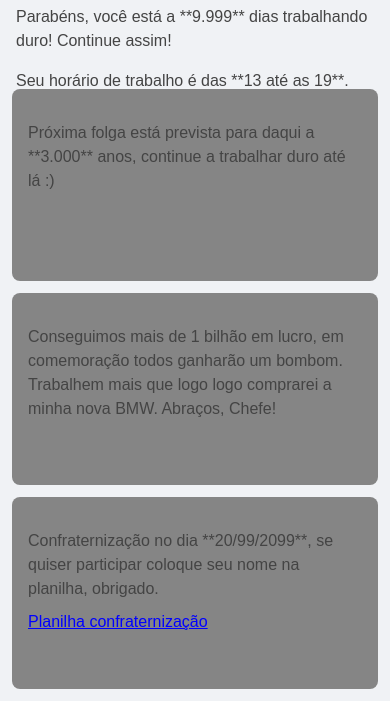
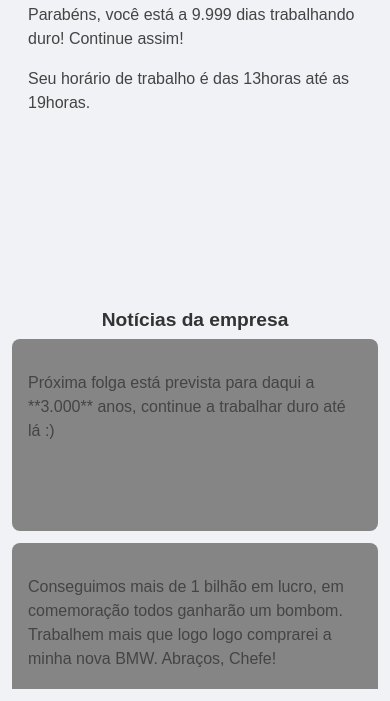
Before and after one commit to lucstelzer/trab-fabi, a plain HTML site: page Trabalho Fortes ENG/Trabalho Fortes ENG/Dashboard_tecnico/dashboard_tecnico.html in a window 390 px wide. Shown: the part 143-844 px from the top of the page. Drawn offline with Linux system fonts and the light colour scheme.

Commit message:
foi porra

```diff
--- a/Trabalho Fortes ENG/Trabalho Fortes ENG/Dashboard_tecnico/dashboard_tecnico.css
+++ b/Trabalho Fortes ENG/Trabalho Fortes ENG/Dashboard_tecnico/dashboard_tecnico.css
@@ -1,12 +1,7 @@
 body {
     font-family: Arial, sans-serif;
     background-color: #f0f2f5;
-    margin-left: 20rem;
-    margin-top: 1rem;
-    display: grid;
-    flex-wrap: wrap;
 }
-
 .sidebar {
     position: fixed;
     top: 0;
@@ -56,10 +51,10 @@ body {
 }
 
 .main-content {
-    margin-left: 20rem;
+    margin-left: 250px;
     padding: 30px;
     transition: margin-left 0.3s ease-in-out;
-    padding-bottom: 250px;
+    padding-bottom: 300px;
 }
 
 .hamburger-btn {
@@ -82,21 +77,42 @@ body {
     margin-bottom: 12px;
 }
 
-.Noticias_da_empresa {
+.noticias-container-fixed {
     position: fixed;
-    left: 20rem;
+    left: 250px;
     right: 0;
     bottom: 0;
     z-index: 999;
     display: flex;
+    flex-direction: column;
+    padding: 10px;
+}
+
+.noticias-container-fixed .titulo {
+    font-size: 1.5rem;
+    color: #333;
+    text-align: center;
+    margin-bottom: 10px;
+    flex-shrink: 0;
+    margin-top: 0;
+}
+
+.action-link {
+    color: blue !important;
+}
+
+.Noticias_da_empresa {
+    display: flex;
     flex-wrap: wrap;
     gap: 20px;
-    align-items: center;
-    padding: 10px;
+
+    background-color: transparent;
     border: none;
-    background-color: transparent;
     box-shadow: none;
-    overflow-x: auto;
+    padding: 0;
+
+    overflow-y: auto;
+    max-height: 400px;
 }
 
 .Noticias_da_empresa .card {
@@ -119,9 +135,6 @@ body {
 .Noticias_da_empresa .card:hover {
     transform: translateY(-5px);
 }
-.action-link {
-    color: blue !important;
-}
 
 @media (max-width: 768px) {
     .hamburger-btn {
@@ -132,26 +145,31 @@ body {
         transform: translateX(-100%);
     }
 
-    body {
-        margin: 5rem 1rem 1rem 1rem;
-        display: flex;
-        flex-wrap: nowrap;
-    }
-
     .sidebar.open {
         transform: translateX(0);
     }
 
     .main-content {
+
         margin-left: 0;
-        padding: 70px 20px 250px 20px;
+        padding: 70px 20px 300px 20px;
+    }
+
+    .noticias-container-fixed {
+        left: 0;
+        padding: 12px;
+        z-index: 999;
+    }
+
+    .noticias-container-fixed .titulo {
+        font-size: 1.2rem;
+        text-align: center;
+        margin-bottom: 8px;
     }
 
     .Noticias_da_empresa {
-        left: 0;
-        padding: 12px;
         gap: 12px;
-        z-index: 999;
+        max-height: 350px;
     }
 
     .Noticias_da_empresa .card {
--- a/Trabalho Fortes ENG/Trabalho Fortes ENG/Dashboard_tecnico/dashboard_tecnico.html
+++ b/Trabalho Fortes ENG/Trabalho Fortes ENG/Dashboard_tecnico/dashboard_tecnico.html
@@ -28,19 +28,24 @@
             <li><a href="#"><i class="fa-solid fa-sign-out-alt"></i>Deslogar</a></li>
         </ul>
     </nav>
-    <main class="content">
+
+    <main class="main-content">
             <header class="content-header">
                 <h2 id="page-title">Bem vindo, Tecnico!</h2>
             </header>
+
             <section class="Avisos">
                 <div class="card_avisos">
-                        <p>Parabéns, você está a **9.999** dias trabalhando duro! Continue assim!</p>
+                    <p>Parabéns, você está a 9.999 dias trabalhando duro! Continue assim!</p>
                 </div>
                 <div class="card_avisos">
-                        <p>Seu horário de trabalho é das **13 até as 19**.</p>
+                    <p>Seu horário de trabalho é das 13horas até as 19horas.</p>
                 </div>
             </section>
 
+            </main>
+
+    <div class="noticias-container-fixed">
         <h3 class="titulo">Notícias da empresa</h3>
 
         <section class="Noticias_da_empresa">
@@ -56,8 +61,8 @@
                     <a href="#" class="action-link" data-action="planilha-confraternizacao">Planilha confraternização</a>
                 </div>
         </section>
+    </div>
 
-    </main>
     <script src="dashboard_tecnico.js"></script>
 </body>
 </html>
```
Lines whose indentation alone changed are shown as unchanged.
